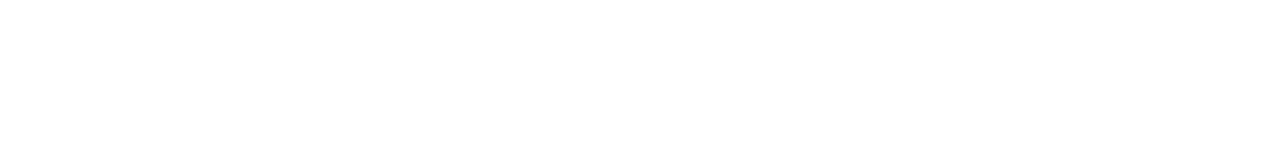
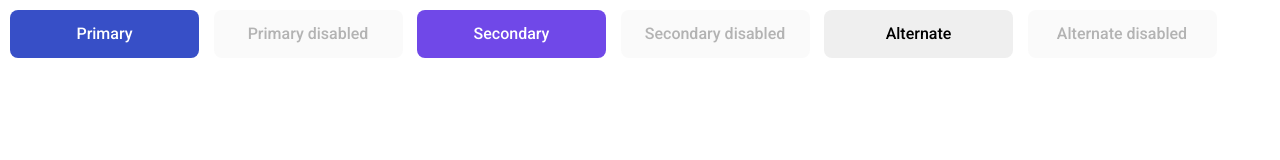
Before and after one commit to js-tasks-ru/htmlcss-20241107_danshop1998, a website: page 03-lection1/01-button/index.html in a window 1280 px wide. Drawn offline with Linux system fonts and the light colour scheme.

Commit message:
layout-homepage

```diff
--- a/03-lection1/01-button/button.css
+++ b/03-lection1/01-button/button.css
@@ -1 +1,49 @@
 /* Стилизация кнопки */
+.button {
+width: 189px;
+height: 48px;
+border: 1px;
+border-radius: 8px;
+font-family: 'Roboto', sans-serif;
+font-size: 16px;
+font-weight: 500;
+line-height: 18.75px;
+text-align: center;
+margin: 10px 0 0 10px;
+cursor: pointer;
+}
+
+.button__primary {
+    color: var(--white);
+    background: var(--blue);
+}
+
+.button__primary:hover {
+    background: #2342C0;
+    transition: opacity 200ms ease-in-out;
+}
+
+.button__primary:active {
+
+}
+
+.button__primary-disabled {
+
+}
+
+.button__secondary {
+    color: var(--white);
+    background: var(--purple);
+}
+
+.button__secondary-disabled {
+
+}
+
+.button__alternate {
+
+}
+
+.button__alternate-disabled {
+
+}
--- a/03-lection1/01-button/index.html
+++ b/03-lection1/01-button/index.html
@@ -6,6 +6,11 @@
         <link rel="stylesheet" href="./button.css">
     </head>
     <body>
-
+        <button class="button button__primary">Primary</button>
+        <button disabled class="button button__primary-disabled">Primary disabled</button>
+        <button class="button button__secondary">Secondary</button>
+        <button disabled class="button button__secondary-disabled">Secondary disabled</button>
+        <button class="button button__alternate">Alternate</button>
+        <button disabled class="button button__alternate-disabled">Alternate disabled</button>
     </body>
 </html>
--- a/components/footer/footer.css
+++ b/components/footer/footer.css
@@ -14,7 +14,7 @@
 }
 
 .footer__text {
-    width: 640px;
+    max-width: 640px;
     height: 96px;
     font-weight: 400;
     font-size: 16px;
```
